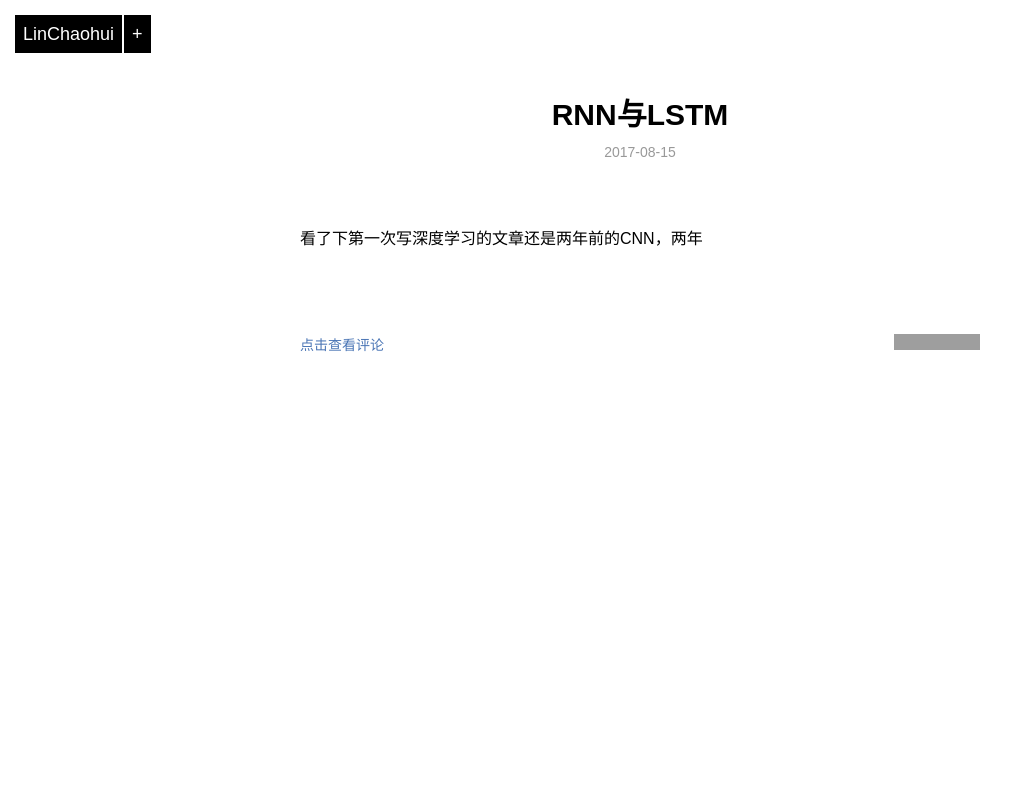
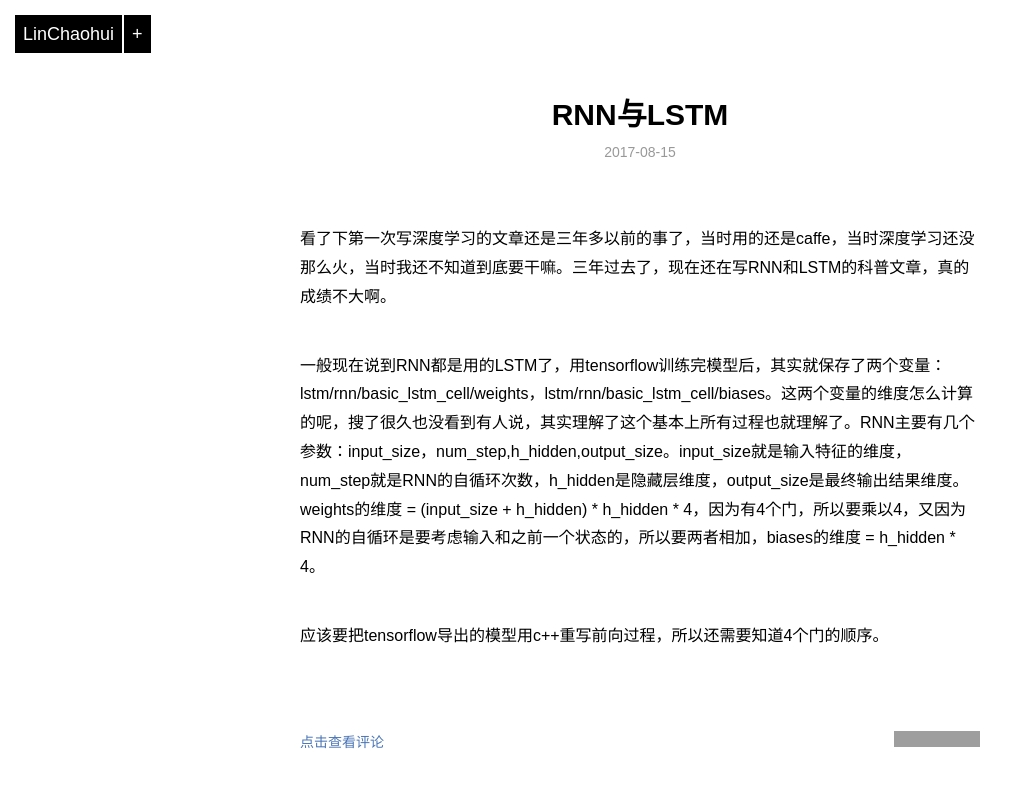
Before and after one commit to chaohui0/chaohui0.github.com, a Jekyll site: the page built from _posts/blog/2017-08-15-rnn-lstm.md, in a window 1280 px wide. Shown: the top 788 px of the page, without its empty margins (0-1028 px from the left). Built offline with Jekyll 4.4.1, drawn with Linux system fonts in a browser that asks for light colours; grey boxes are pictures that could not be loaded.

Commit message:
Update 2017-08-15-rnn-lstm.md

```diff
--- a/_posts/blog/2017-08-15-rnn-lstm.md
+++ b/_posts/blog/2017-08-15-rnn-lstm.md
@@ -5,7 +5,11 @@ description: 深度学习
 category: blog
 ---
 
-看了下第一次写深度学习的文章还是两年前的CNN，两年
+看了下第一次写深度学习的文章还是三年多以前的事了，当时用的还是caffe，当时深度学习还没那么火，当时我还不知道到底要干嘛。三年过去了，现在还在写RNN和LSTM的科普文章，真的成绩不大啊。
+
+一般现在说到RNN都是用的LSTM了，用tensorflow训练完模型后，其实就保存了两个变量：lstm/rnn/basic_lstm_cell/weights，lstm/rnn/basic_lstm_cell/biases。这两个变量的维度怎么计算的呢，搜了很久也没看到有人说，其实理解了这个基本上所有过程也就理解了。RNN主要有几个参数：input_size，num_step,h_hidden,output_size。input_size就是输入特征的维度，num_step就是RNN的自循环次数，h_hidden是隐藏层维度，output_size是最终输出结果维度。weights的维度 = (input_size + h_hidden) * h_hidden * 4，因为有4个门，所以要乘以4，又因为RNN的自循环是要考虑输入和之前一个状态的，所以要两者相加，biases的维度 = h_hidden * 4。
+
+应该要把tensorflow导出的模型用c++重写前向过程，所以还需要知道4个门的顺序。
 
 
 
```
